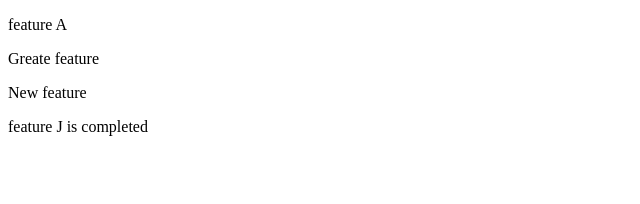
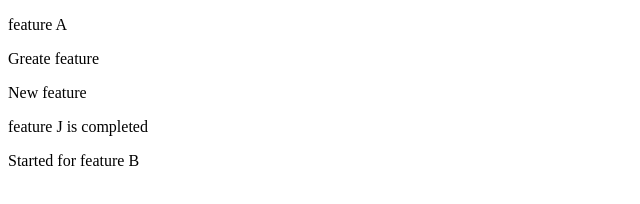
Before and after one commit to mindStrata/first_repo, a plain HTML site: page index.html in a window 1280 px wide. Shown: the whole page, without its empty margins (0-640 px from the left). Drawn offline with Linux system fonts and the light colour scheme.

Commit message:
started feature B

```diff
--- a/index.html
+++ b/index.html
@@ -10,5 +10,6 @@
   <p>Greate feature</p>
   <p>New feature</p>
   <p>feature J is completed</p>
+  <p>Started for feature B</p>
 </body>
 </html>
```
